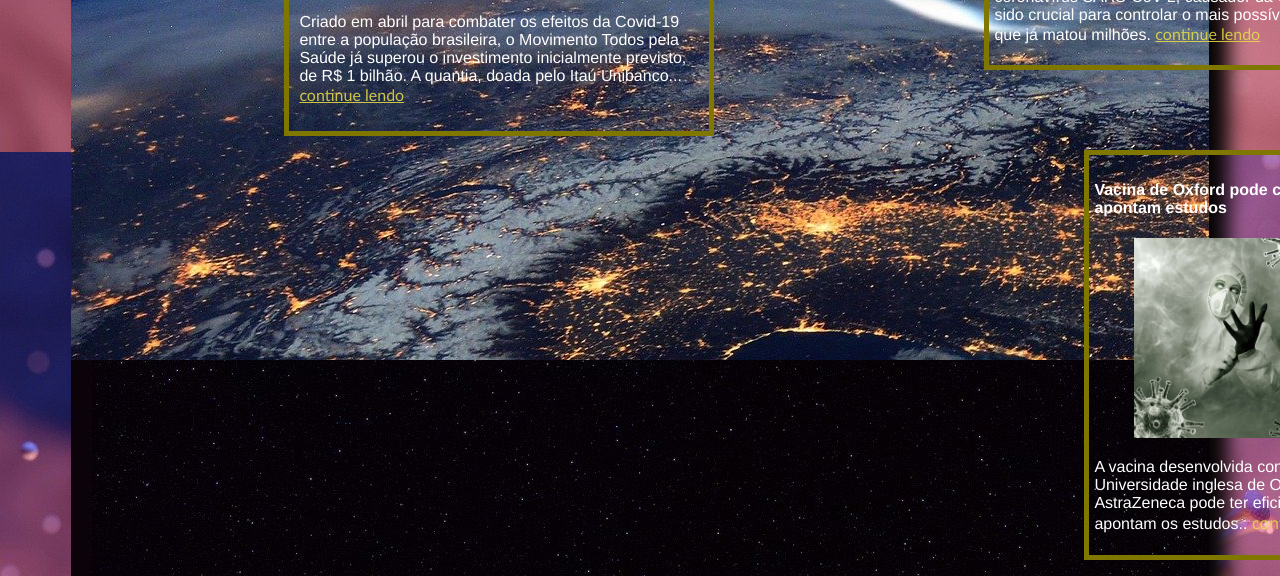
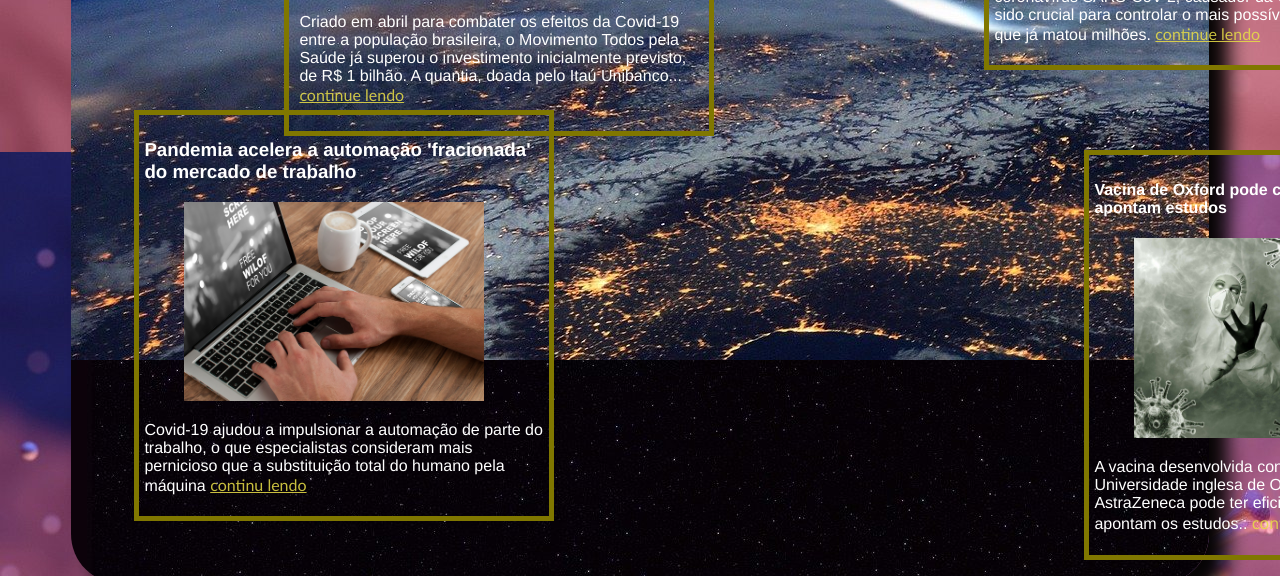
Before and after one commit to brunoserra/Aceitando-desafio, a plain HTML site: page index.html in a window 1280 px wide. Shown: the part 928-1504 px from the top of the page. Drawn offline with Linux system fonts and the light colour scheme.

Commit message:
fim da home

```diff
--- a/estilo/home.css
+++ b/estilo/home.css
@@ -114,6 +114,18 @@
         #vacina {
             width: 300px;
         }
+
+        #artigo5 {
+            width: 400px;
+            border: 5px solid rgb(128, 119, 0);
+            margin-right: 650px;
+            margin-top: -450px;
+            padding: 5px;
+        }
+
+        #pc {
+            width: 300px;
+        }
         /*cadastro do email*/
 
         #receber {
--- a/index.html
+++ b/index.html
@@ -89,13 +89,17 @@
             </p>
 
         </article>
-        <div id="cuidado3 ">
+        <article id="artigo5">
             <h3>Pandemia acelera a automação 'fracionada' do mercado de trabalho</h3>
+            <figure>
+                <img id="pc" src="img/cmputer.png" alt=" ">
+            </figure>
             <p>Covid-19 ajudou a impulsionar a automação de parte do trabalho, o que especialistas consideram mais pernicioso que a substituição total do humano pela máquina
                 <a class="cov " href="https://www.terra.com.br/noticias/educacao/carreira/pandemia-acelera-a-automacao-fracionada-do-mercado-de-trabalho,1e938edff9e37479165aad71305f519bq78p5sjl.html " target="_blank ">continu lendo</a>
             </p>
-        </div>
+        </article>
     </div>
+    <!--abaixo o rodapé da pagina-->
     <footer>
 
         <div id="rodape">
```
Also changed, not shown: img/cmputer.png (added).
